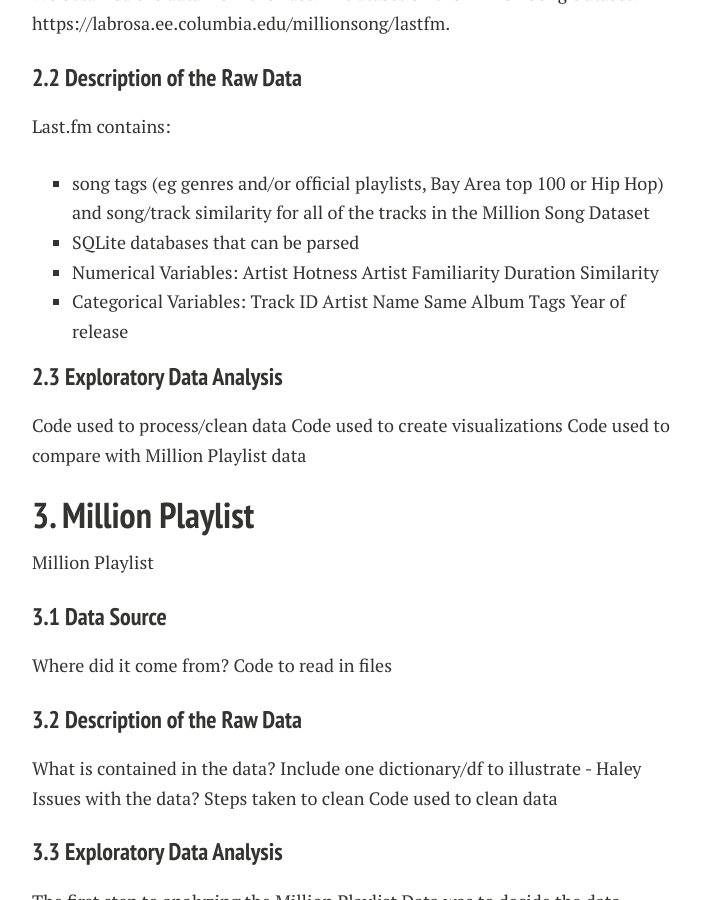
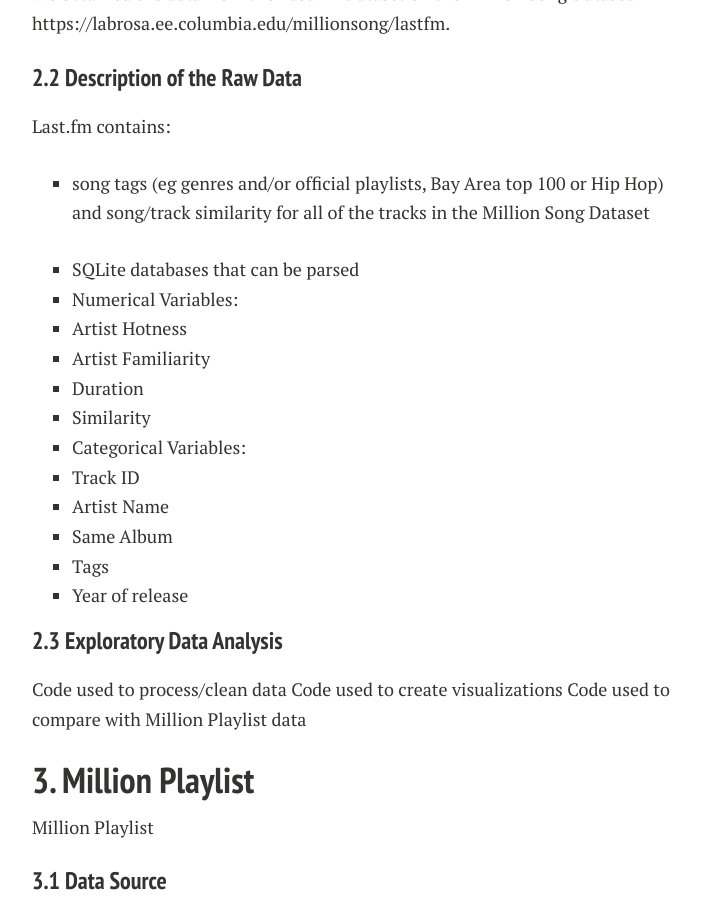
Before and after one commit to lyannaliu/lyannaliu.github.io, a Jekyll site: the page built from descriptionofdata.md, in a window 1280 px wide and 900 px high, scrolled down 702 px. Shown: the whole window, without its empty margins (288-989 px from the left). Built offline with Jekyll 4.4.1, drawn with Linux system fonts in a browser that asks for light colours; nearby versions of some CDN libraries.

```diff
--- a/descriptionofdata.md
+++ b/descriptionofdata.md
@@ -22,21 +22,23 @@ We used Last.FM Data Set and Million Playlist Data Set as our two data sets.
 <h2 id="2">2. LastFM</h2>
 <h3 id="2.1">2.1 Data Source</h3>
 We obtained the data from the Last.fm Dataset on the Million Song Dataset: https://labrosa.ee.columbia.edu/millionsong/lastfm.
+
 <h3 id="2.2">2.2 Description of the Raw Data</h3>
 Last.fm contains:
-- song tags (eg genres and/or official playlists, Bay Area top 100 or Hip Hop) and song/track similarity for all of the tracks in the Million Song Dataset
-- SQLite databases that can be parsed
-- Numerical Variables:
-Artist Hotness
-Artist Familiarity
-Duration
-Similarity
-- Categorical Variables:
-Track ID
-Artist Name
-Same Album
-Tags
-Year of release
+  - song tags (eg genres and/or official playlists, Bay Area top 100 or Hip Hop) and song/track similarity for all of the tracks in the Million Song Dataset
+
+  - SQLite databases that can be parsed
+  - Numerical Variables:
+   - Artist Hotness
+   - Artist Familiarity
+   - Duration
+   - Similarity
+  - Categorical Variables:
+   - Track ID
+   - Artist Name
+   - Same Album
+   - Tags
+   - Year of release
 
 <h3 id="2.3">2.3 Exploratory Data Analysis</h3>
 Code used to process/clean data
```
